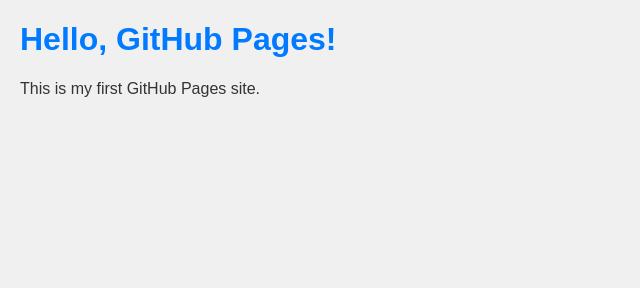
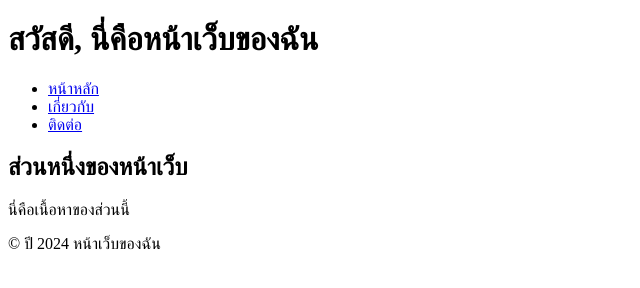
Before and after one commit to backbazoka/radioTMD, a plain HTML site: page index.html in a window 1280 px wide. Shown: the whole page, without its empty margins (0-640 px from the left). Drawn offline with Linux system fonts and the light colour scheme.

Commit message:
Update index.html

```diff
--- a/index.html
+++ b/index.html
@@ -4,12 +4,28 @@
 <head>
     <meta charset="UTF-8">
     <meta name="viewport" content="width=device-width, initial-scale=1.0">
-    <title>My GitHub Pages Site</title>
-    <link rel="stylesheet" href="styles.css">
+    <title>หน้าเว็บของฉัน</title>
 </head>
 <body>
-    <h1>Hello, GitHub Pages!</h1>
-    <p>This is my first GitHub Pages site.</p>
-    <script src="script.js"></script>
+    <header>
+        <h1>สวัสดี, นี่คือหน้าเว็บของฉัน</h1>
+    </header>
+
+    <nav>
+        <ul>
+            <li><a href="#">หน้าหลัก</a></li>
+            <li><a href="#">เกี่ยวกับ</a></li>
+            <li><a href="#">ติดต่อ</a></li>
+        </ul>
+    </nav>
+
+    <section>
+        <h2>ส่วนหนึ่งของหน้าเว็บ</h2>
+        <p>นี่คือเนื้อหาของส่วนนี้</p>
+    </section>
+
+    <footer>
+        <p>© ปี 2024 หน้าเว็บของฉัน</p>
+    </footer>
 </body>
 </html>
```
